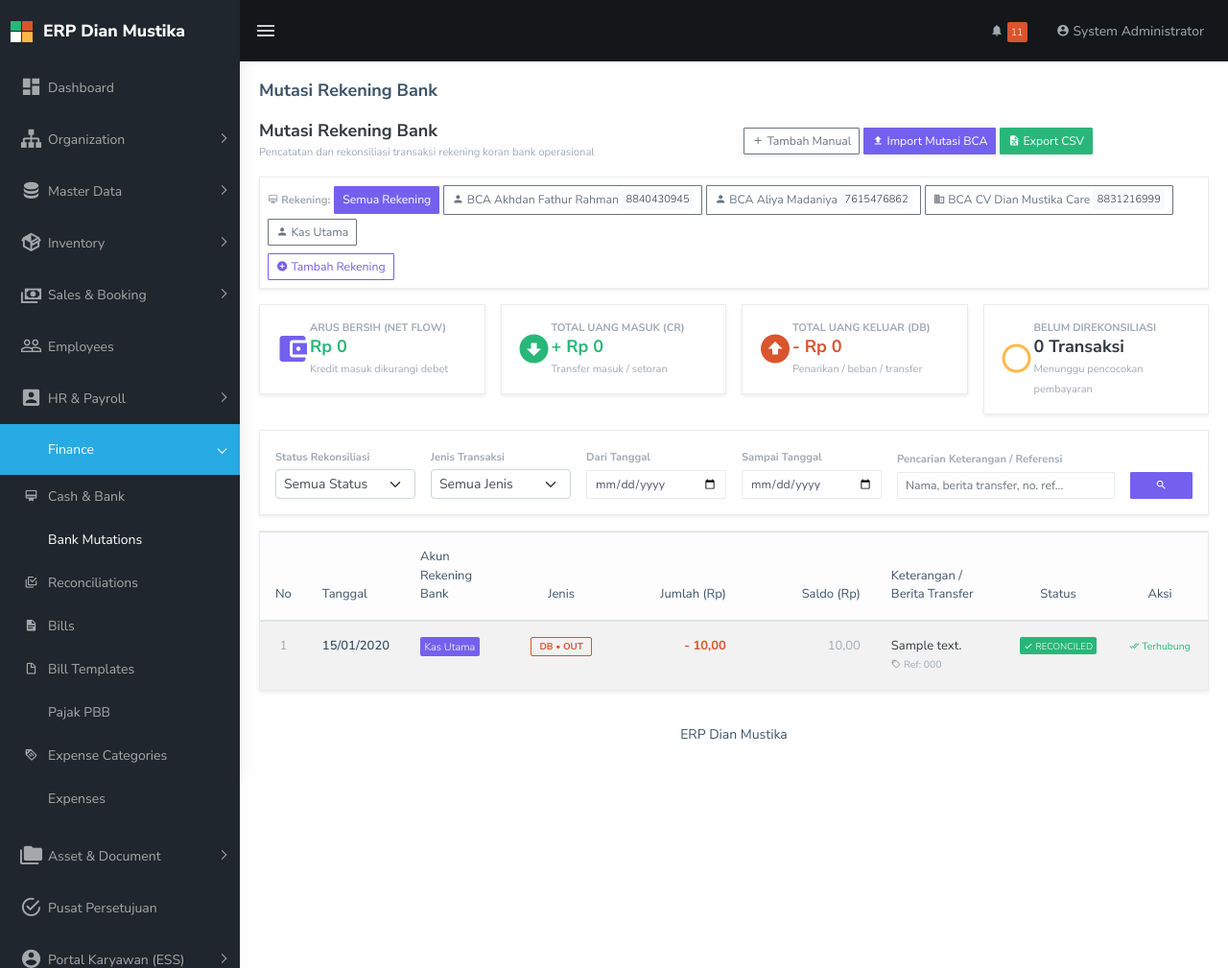
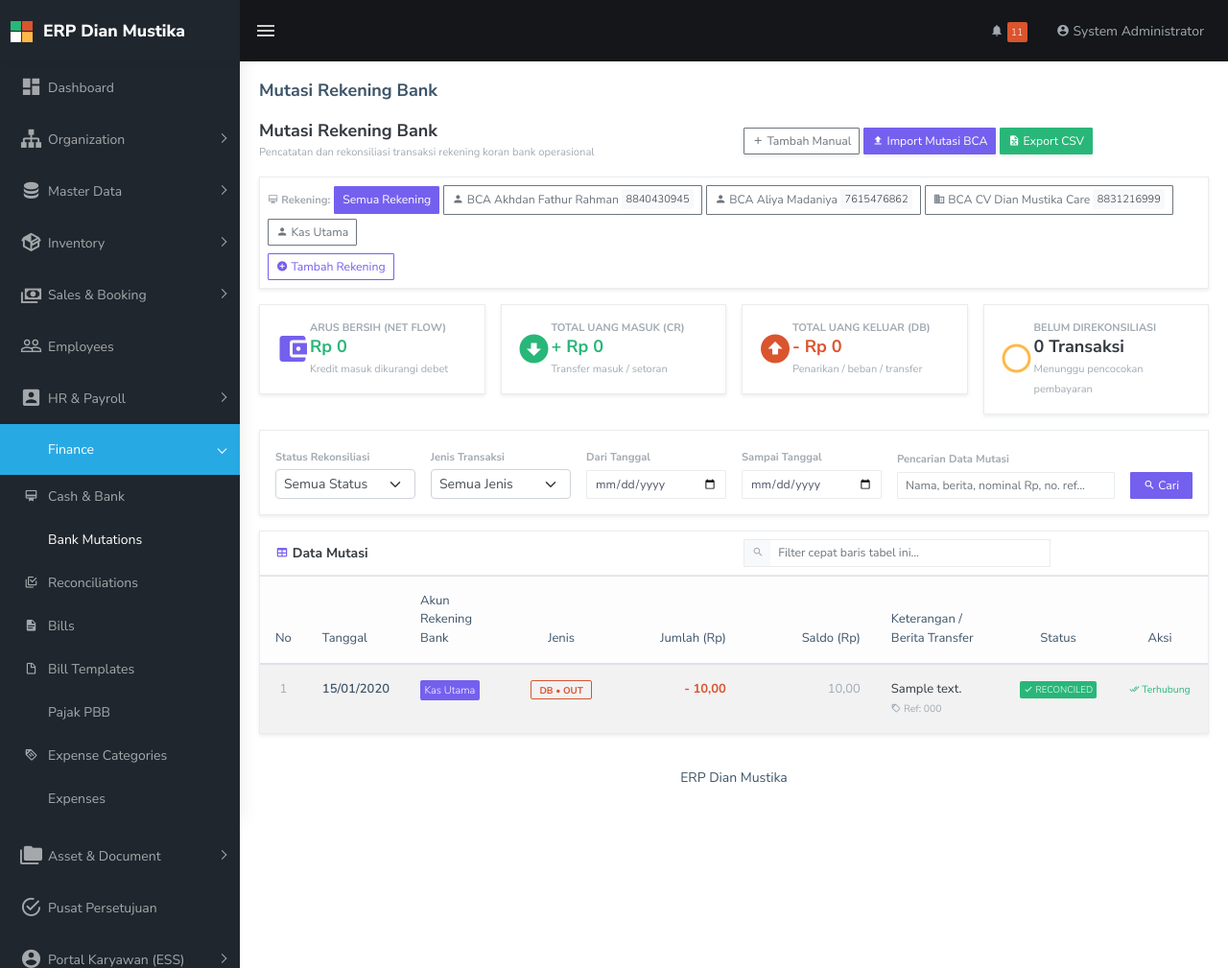
Before and after one commit to ardiandp/ERP, a Laravel app: page /bank-transactions in a window 1280 px wide. Shown: the top 1009 px of the page at 96% size. Run offline with Laravel 12, Linux system fonts and the light colour scheme; a user stored in the database is signed in; data comes from the database, SQL or seed files in the repository; tables that the repository leaves empty hold one stand-in row (values such as "Sample post").

Commit message:
feat: add instant live table search and deep database search by description, amount, ref, and date

```diff
--- a/app/Http/Controllers/BankTransactionController.php
+++ b/app/Http/Controllers/BankTransactionController.php
@@ -24,10 +24,30 @@ class BankTransactionController extends Controller
             ->when($request->filled('from'), fn ($q) => $q->where('transaction_date', '>=', $request->input('from')))
             ->when($request->filled('to'), fn ($q) => $q->where('transaction_date', '<=', $request->input('to')))
             ->when($request->filled('search'), function ($q) use ($request) {
-                $term = '%'.$request->input('search').'%';
-                $q->where(function ($sub) use ($term) {
+                $raw = trim($request->input('search'));
+                $term = '%'.$raw.'%';
+                $cleanNum = str_replace(['.', ',', ' '], '', $raw);
+
+                $q->where(function ($sub) use ($term, $raw, $cleanNum) {
                     $sub->where('description', 'like', $term)
-                        ->orWhere('reference_number', 'like', $term);
+                        ->orWhere('reference_number', 'like', $term)
+                        ->orWhere('external_reference', 'like', $term)
+                        ->orWhereHas('financialAccount', function ($accQ) use ($term) {
+                            $accQ->where('account_name', 'like', $term)
+                                ->orWhere('account_number', 'like', $term);
+                        });
+
+                    if (is_numeric($cleanNum) && strlen($cleanNum) >= 2) {
+                        $sub->orWhere('amount', '=', (float) $cleanNum)
+                            ->orWhere('amount', 'like', '%'.$cleanNum.'%')
+                            ->orWhere('balance', '=', (float) $cleanNum)
+                            ->orWhere('balance', 'like', '%'.$cleanNum.'%');
+                    }
+
+                    if (preg_match('/^\d{4}-\d{2}-\d{2}$/', $raw) || preg_match('/^\d{2}\/\d{2}\/\d{4}$/', $raw)) {
+                        $parsedDate = date('Y-m-d', strtotime(str_replace('/', '-', $raw)));
+                        $sub->orWhereDate('transaction_date', $parsedDate);
+                    }
                 });
             });
 
--- a/resources/views/bank-transactions/index.blade.php
+++ b/resources/views/bank-transactions/index.blade.php
@@ -166,13 +166,20 @@
                 <input type="date" name="to" class="form-control form-control-sm" value="{{ $filters['to'] }}">
             </div>
             <div class="col-md-3">
-                <label class="form-label small fw-bold text-muted mb-1">Pencarian Keterangan / Referensi</label>
-                <input type="text" name="search" class="form-control form-control-sm" placeholder="Nama, berita transfer, no. ref..." value="{{ $filters['search'] }}">
+                <label class="form-label small fw-bold text-muted mb-1">Pencarian Data Mutasi</label>
+                <div class="input-group input-group-sm">
+                    <input type="text" name="search" class="form-control" placeholder="Nama, berita, nominal Rp, no. ref..." value="{{ $filters['search'] }}">
+                    @if(request('search'))
+                    <div class="input-group-append">
+                        <a href="{{ route('bank-transactions.index', array_merge(request()->except('search', 'page'), $selectedAccountId ? ['financial_account_id' => $selectedAccountId] : [])) }}" class="btn btn-outline-secondary" title="Hapus pencarian"><i class="mdi mdi-close"></i></a>
+                    </div>
+                    @endif
+                </div>
             </div>
             <div class="col-md-1 d-flex gap-1">
-                <button type="submit" class="btn btn-primary btn-sm w-100" title="Terapkan Filter"><i class="mdi mdi-magnify"></i></button>
+                <button type="submit" class="btn btn-primary btn-sm w-100" title="Terapkan Filter"><i class="mdi mdi-magnify"></i> Cari</button>
                 @if(request()->anyFilled(['status', 'transaction_type', 'from', 'to', 'search']))
-                <a href="{{ route('bank-transactions.index', $selectedAccountId ? ['financial_account_id' => $selectedAccountId] : []) }}" class="btn btn-outline-secondary btn-sm" title="Reset Filter"><i class="mdi mdi-refresh"></i></a>
+                <a href="{{ route('bank-transactions.index', $selectedAccountId ? ['financial_account_id' => $selectedAccountId] : []) }}" class="btn btn-outline-secondary btn-sm" title="Reset Semua Filter"><i class="mdi mdi-refresh"></i></a>
                 @endif
             </div>
         </form>
@@ -181,9 +188,38 @@
 
 <!-- Transactions Table -->
 <div class="card border shadow-sm">
+    <div class="card-header bg-white py-2 px-3 border-bottom">
+        <div class="row align-items-center">
+            <div class="col-md-6 mb-2 mb-md-0 d-flex align-items-center flex-wrap gap-2">
+                <h6 class="mb-0 fw-bold text-dark me-1">
+                    <i class="mdi mdi-table text-primary"></i> Data Mutasi
+                </h6>
+                @if(request('search'))
+                    <span class="badge bg-primary text-white">
+                        <i class="mdi mdi-database-search"></i> Database: "{{ request('search') }}"
+                        <a href="{{ route('bank-transactions.index', array_merge(request()->except('search', 'page'), $selectedAccountId ? ['financial_account_id' => $selectedAccountId] : [])) }}" class="text-white ms-1 text-decoration-none" title="Hapus pencarian">&times;</a>
+                    </span>
+                @endif
+                <span id="quickSearchMatchCount" class="badge bg-light text-muted border" style="display: none;"></span>
+            </div>
+            <div class="col-md-6 text-md-end">
+                <div class="d-inline-flex align-items-center" style="max-width: 320px; width: 100%;">
+                    <div class="input-group input-group-sm">
+                        <div class="input-group-prepend">
+                            <span class="input-group-text bg-light border-right-0"><i class="mdi mdi-magnify text-muted"></i></span>
+                        </div>
+                        <input type="text" id="quickTableSearch" class="form-control border-left-0" placeholder="Filter cepat baris tabel ini..." autocomplete="off">
+                        <div class="input-group-append" id="quickSearchClearBtn" style="display: none;">
+                            <button class="btn btn-outline-secondary" type="button" title="Bersihkan filter"><i class="mdi mdi-close"></i></button>
+                        </div>
+                    </div>
+                </div>
+            </div>
+        </div>
+    </div>
     <div class="card-body p-0">
         <div class="table-responsive">
-            <table class="table table-hover table-striped align-middle mb-0 no-datatable" style="font-size: 13px;">
+            <table id="bankTransactionsTable" class="table table-hover table-striped align-middle mb-0 no-datatable" style="font-size: 13px;">
                 <thead class="table-light">
                     <tr>
                         <th style="width: 40px;" class="text-center">No</th>
@@ -260,6 +296,17 @@
                             @else
                             <span class="text-success small"><i class="mdi mdi-check-all"></i> Terhubung</span>
                             @endif
+                        </td>
+                    </tr>
+                    <tr id="noFilterMatchRow" class="no-filter-row" style="display: none;">
+                        <td colspan="{{ $selectedAccountId ? 8 : 9 }}" class="text-center py-4 bg-light text-muted">
+                            <i class="mdi mdi-file-search-outline mdi-36px d-block mb-1 text-primary"></i>
+                            <span>Tidak ada mutasi yang cocok dengan kata kunci "<strong id="noFilterQueryText"></strong>" di halaman ini.</span>
+                            <div class="mt-2">
+                                <button type="button" class="btn btn-sm btn-primary" id="btnSearchAllPages">
+                                    <i class="mdi mdi-database-search"></i> Cari di Seluruh Database
+                                </button>
+                            </div>
                         </td>
                     </tr>
                     @empty
@@ -407,6 +454,63 @@ $(document).ready(function() {
         e.preventDefault();
         $('#modalTambahRekening').modal('show');
     });
+
+    // Quick Live Search on current table rows
+    var $tableRows = $('#bankTransactionsTable tbody tr:not(.no-filter-row)');
+    $('#quickTableSearch').on('keyup input', function() {
+        var query = $(this).val().toLowerCase().trim();
+        var matches = 0;
+
+        if (query.length > 0) {
+            $('#quickSearchClearBtn').show();
+            $tableRows.each(function() {
+                var text = $(this).text().toLowerCase();
+                if (text.indexOf(query) !== -1) {
+                    $(this).show();
+                    matches++;
+                } else {
+                    $(this).hide();
+                }
+            });
+
+            $('#quickSearchMatchCount').show().text(matches + ' baris cocok di halaman ini');
+
+            if (matches === 0) {
+                $('#noFilterQueryText').text(query);
+                $('#noFilterMatchRow').show();
+            } else {
+                $('#noFilterMatchRow').hide();
+            }
+        } else {
+            $('#quickSearchClearBtn').hide();
+            $('#quickSearchMatchCount').hide();
+            $('#noFilterMatchRow').hide();
+            $tableRows.show();
+        }
+    });
+
+    // Clear quick search
+    $('#quickSearchClearBtn button').on('click', function() {
+        $('#quickTableSearch').val('').trigger('input').focus();
+    });
+
+    // Pressing Enter triggers server-side search across all database records
+    $('#quickTableSearch').on('keypress', function(e) {
+        if (e.which === 13) {
+            e.preventDefault();
+            var val = $(this).val().trim();
+            $('input[name="search"]').val(val);
+            $('input[name="search"]').closest('form').submit();
+        }
+    });
+
+    // Search all pages button click
+    $(document).on('click', '#btnSearchAllPages', function(e) {
+        e.preventDefault();
+        var val = $('#quickTableSearch').val().trim();
+        $('input[name="search"]').val(val);
+        $('input[name="search"]').closest('form').submit();
+    });
 });
 </script>
 @endpush
```
Also changed, not shown: tests/Feature/BcaStatementImportTest.php (+35 -0 lines).
